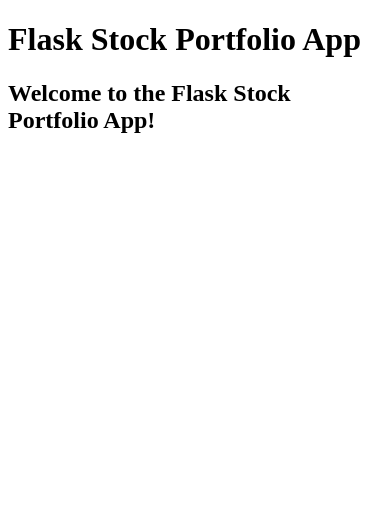
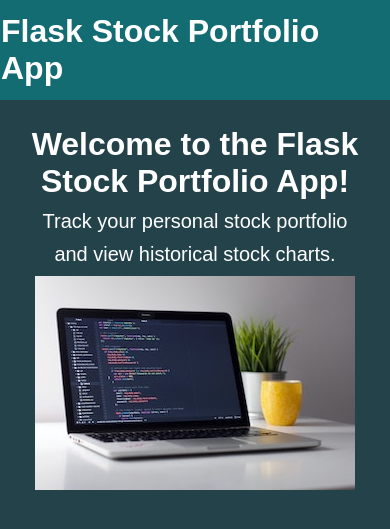
Before and after one commit to mrcartoonster/testdrivenflask, a Flask app: page / in a window 390 px wide. Shown: the top 529 px of the page. Run offline with Flask 2, Linux system fonts and the light colour scheme.

Commit message:
📦 NEW: TES-1 #time 30m #comment styling

```diff
--- /dev/null
+++ b/static/css/base_style.css
@@ -0,0 +1,136 @@
+/* Overall Styling
+ *****************/
+* {
+  box-sizing:border-box;
+  padding: 0;
+  margin: 0;
+}
+
+body {
+  background-color: #23424A;
+  color: white;
+  font-family: sans-serif;
+}
+
+img {
+  max-width: 100%;
+}
+
+
+/* CSS Grid Styling
+ ******************/
+header {
+  grid-area: header;
+}
+.messages {
+  grid-area: messages;
+}
+.content {
+  grid-area: content;
+}
+footer {
+  grid-area: footer;
+}
+
+.grid-container {
+  display: grid;
+  grid-template-columns: 10% 1fr 1fr 10%;
+  grid-auto-rows: minmax(30px, auto);
+  grid-gap: 10px;
+  grid-template-areas:
+    "header    header     header    header"
+    "messages  messages   messages  messages"
+    "...       content    content   ..."
+    "footer    footer     footer    footer";
+}
+
+
+/* Header Styling
+ ****************/
+header {
+  background-color: #136C72;
+  border: 1px solid #136C72;
+  padding: 0.75em 0;
+}
+
+.nav {
+  display: flex;
+  justify-content: space-between;
+}
+
+.nav-list {
+  display: flex;
+  justify-content: space-between;
+  list-style: none;
+  padding: 0 1em;
+}
+
+.nav-item {
+  text-decoration: none;
+}
+
+.nav-item + .nav-item {
+  margin-left: 1.5em;
+}
+
+.nav-link {
+  color: white;
+  font-size: 1.5rem;
+  text-decoration: none;
+  text-transform: capitalize;
+}
+
+
+/* Message Styling
+ *****************/
+.flash-message {
+  background: #38CFD9;
+  display: flex;
+  justify-content: space-between;
+  padding: 0.5em 1em;
+  transition: opacity 1.0s;
+}
+
+.flash-message p, span {
+  font-size: 1.1rem;
+  color: white;
+}
+
+.flash-message span {
+  cursor: pointer;
+  transition: 0.5s;
+}
+
+.flash-message span:hover {
+  color: black;
+}
+
+.flash-message-error {
+  background: red;
+}
+
+.flash-message-success {
+  background: green;
+}
+
+.flash-message-info {
+  background: blue
+}
+
+
+/* Content Styling
+ *****************/
+.content {
+  margin: auto;
+}
+
+
+/* Footer Styling
+ ****************/
+footer {
+  margin: auto;
+}
+
+footer h3 {
+  color: white;
+}
--- /dev/null
+++ b/static/css/index_style.css
@@ -0,0 +1,36 @@
+.container {
+  display: flex;
+  justify-content: space-between;
+  margin: 1em 0;
+}
+
+.content-text {
+  margin: 10px 0;
+}
+.content-text h2, p {
+  text-align: center;
+  padding: 0 1.0em;
+}
+
+.content-text h2 {
+  font-size: 2rem;
+}
+
+.content-text p {
+  font-size: 1.25rem;
+  margin-top: 0.5em;
+}
+
+.content-image {
+  margin: auto;
+}
+
+@media (max-width: 650px) {
+  .container {
+    flex-direction: column;
+  }
+
+  .container h2, p {
+    padding: 0 0.5em;
+  }
+}
--- a/templates/base.html
+++ b/templates/base.html
@@ -4,6 +4,15 @@
     <meta charset="UTF-8">
     <meta name="viewport" content="width=device-width, initial-scale=1.0, shrink-to-fit=no">
     <title>Flask Stock Portfolio App</title>
+    <!--Local CSS file for styling the application-->
+    <link rel="stylesheet" href="{{ url_for('static',
+                                    filename='css/base_style.css') }}">
+    <!--Place favicon.png here!-->
+    <link rel="shortcut icon" href="{{ url_for('static',
+               filename='img/favicon.png') }}">
+    <!--Additional styling-->
+    {% block styling %}
+    {% endblock %}
   </head>
   <body>
     <header>
--- a/templates/index.html
+++ b/templates/index.html
@@ -1,5 +1,18 @@
 {% extends "base.html" %}
 
+{% block styling %}
+  <link rel="stylesheet" href="{{ url_for('static',
+  filename='css/index_style.css') }}">
+{% endblock %}
 {% block content %}
- <h2>Welcome to the Flask Stock Portfolio App!</h2>
+  <div class="container">
+    <div class="content-text">
+      <h2>Welcome to the Flask Stock Portfolio App!</h2>
+      <p>Track your personal stock portfolio</p>
+      <p>and view historical stock charts.</p>
+    </div>
+    <div class="content-image">
+      <img src="{{ url_for('static', filename='img/computer_code.jpg') }}" alt="computer on desk">
+    </div>
+  </div>
 {% endblock content %}
```
Also changed, not shown: static/img/computer_code.jpg (added), static/img/favicon.png (added). Lines whose indentation alone changed are shown as unchanged.
